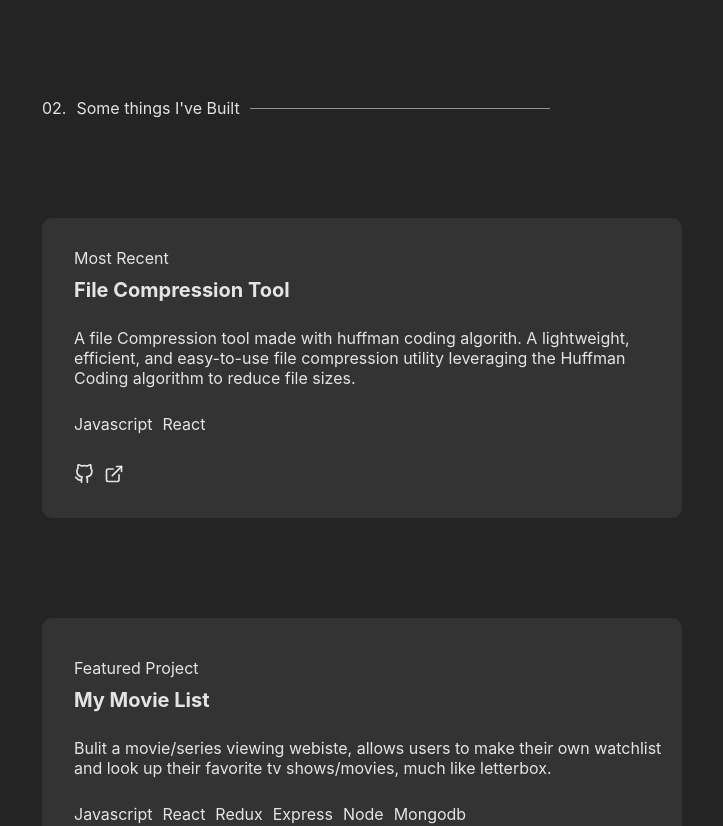
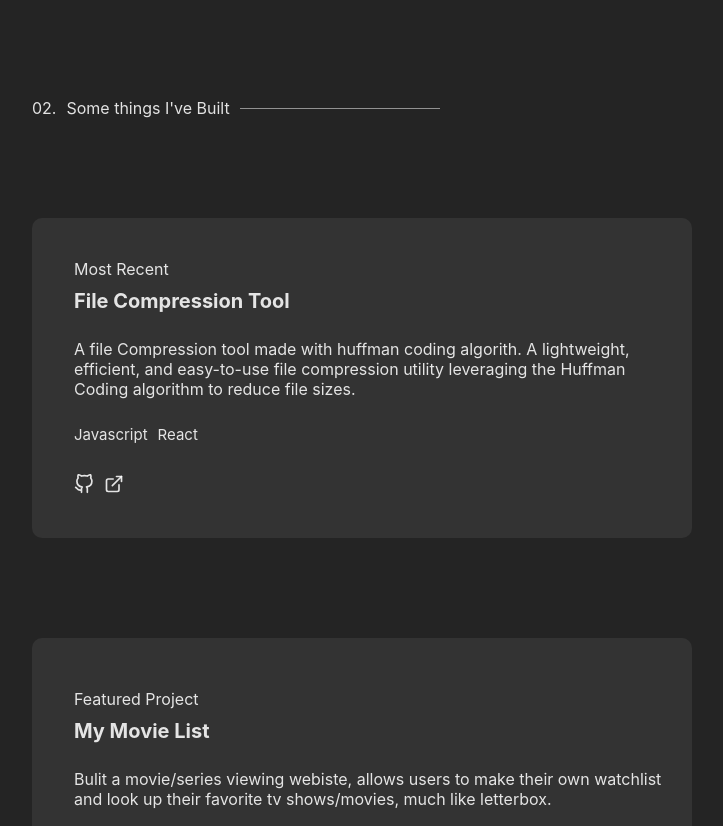
Before and after one commit to rehmansha1/MyPortfolio, a React (Vite) app: page / in a window 1280 px wide. Shown: the part 802-1628 px from the top of the page, without its empty margins (278-1001 px from the left). Built offline with nearby package versions, Linux system fonts and the light colour scheme.

Commit message:
size fixes

```diff
--- a/src/App.css
+++ b/src/App.css
@@ -153,13 +153,18 @@ h1 {
   opacity: 0;
 }
 #projects {
-  height: 210vh !important;
+  height: auto !important;
   display: flex;
   justify-content: center;
   width: var(--vw);
 }
 #projects > div {
   margin-top: 100px;
+  height: 100%;
+  display: flex;
+  flex-direction: column;
+
+
 }
 .projectHeader {
   display: flex;
@@ -171,6 +176,7 @@ h1 {
   height: 1px;
   background-color: white;
   opacity: 0.5;
+
 }
 /*project window section */
 
@@ -301,6 +307,7 @@ h1 {
   gap: 10px;
   margin-top: 200px;
   opacity: 0;
+  padding: 10px;
   /* enable this only for mobile
   padding: 10px;
   width:70vw;
@@ -318,6 +325,9 @@ h1 {
 .stack-project {
   display: flex;
   gap: 10px;
+  flex-wrap: wrap;
+  width: 90%;
+  font-size: 15px;
 }
 .para-project {
   word-wrap: break-word;
@@ -488,6 +498,7 @@ h1 {
   }
   #projects > div{
     width: 100%;
+    height: 100%;
     display: flex;
     flex-direction: column;
     align-items: center;
--- a/src/App.jsx
+++ b/src/App.jsx
@@ -12,7 +12,7 @@ function App() {
     // on viewport animations
     gsap.to("#lineProject", {
       scrollTrigger: "#lineProject",
-      width: "300px",
+      width: "200px",
       duration: 2,
     });
     gsap.utils.toArray(".project2-win").forEach((element) => {
```
